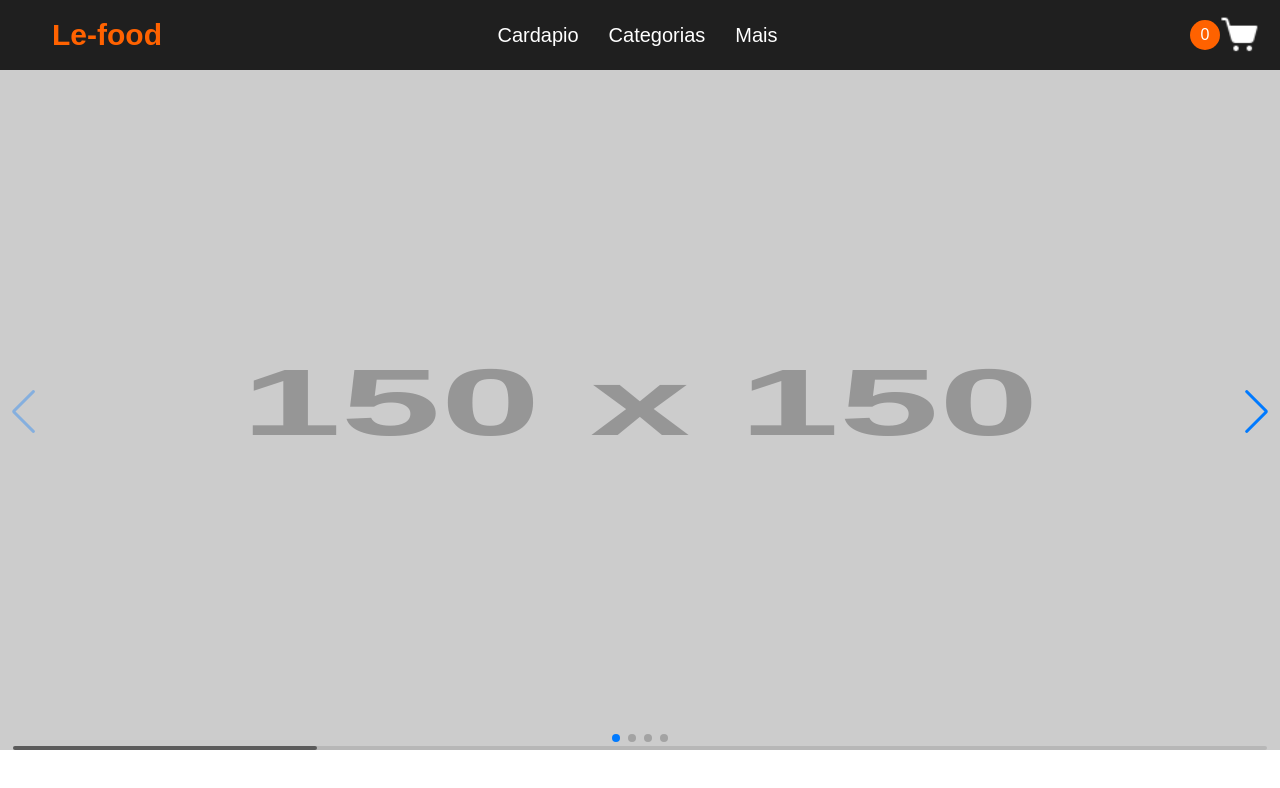
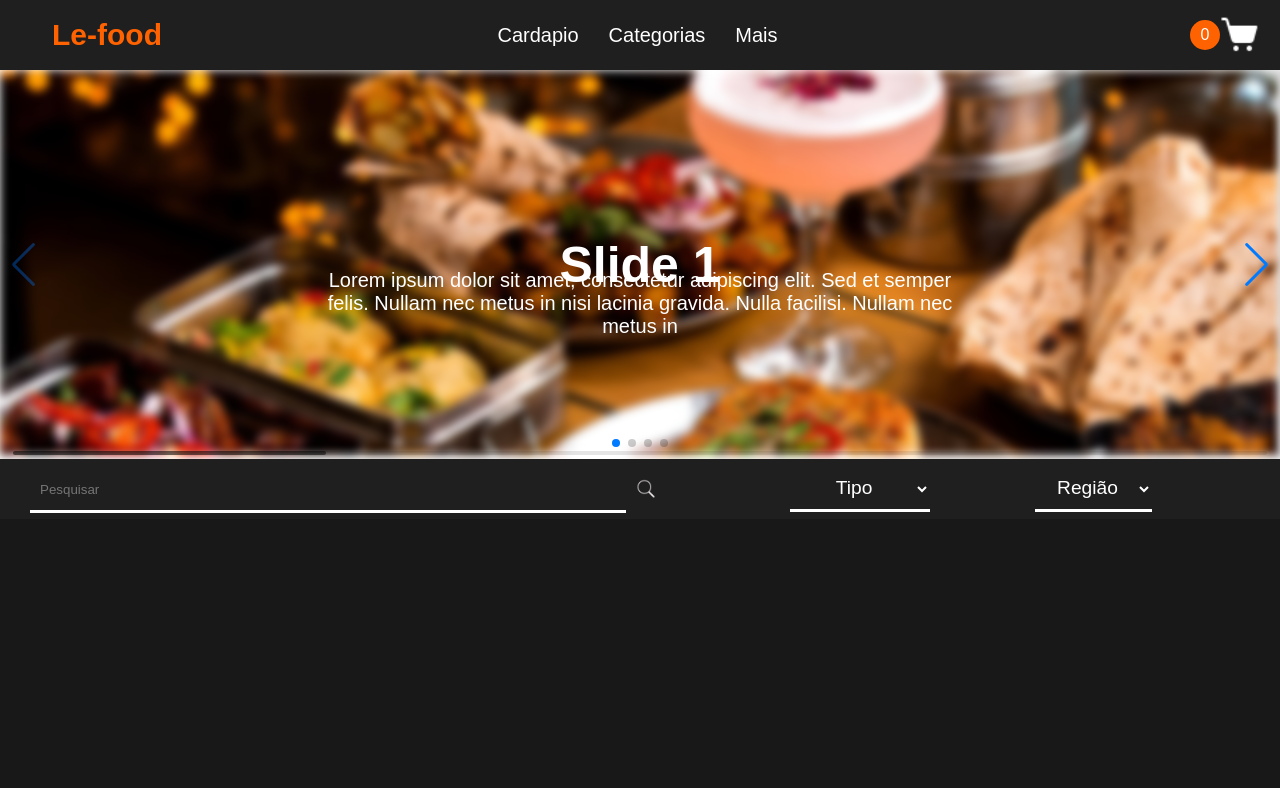
Before and after one commit to MestreSol/e-food, a React (Create React App) app: page / in a window 1280 px wide. Shown: the top 788 px of the page. Built offline with nearby package versions, Linux system fonts and the light colour scheme.

Commit message:
🎨 style: enhance Carousel and add SearchArea component for improved user interaction

```diff
--- a/src/App.css
+++ b/src/App.css
@@ -123,5 +123,97 @@
 
 .swiper-slide img{
   width: 100vw;
-  height: 85vh;
+  height: 385px;
+  filter: blur(5px);
+  object-fit: cover;
+  position: relative;
 }
+
+.swiper-slide h2, .swiper-slide p{
+  position: absolute;
+  z-index: 1;
+  color: #fff;
+  font-family: "Kelly Slab", sans-serif;
+}
+
+.swiper-slide h2{
+  font-size: 50px;
+  top: 50%;
+  left: 50%;
+  transform: translate(-50%, -50%);
+}
+
+.swiper-slide p{
+  font-size: 20px;
+  top: 60%;
+  left: 50%;
+  transform: translate(-50%, -50%);
+}
+
+.search{
+  width: 100vw;
+  height: 60px;
+  background-color: #1f1f1f;
+  display: flex;
+  justify-content: space-between;
+}
+.search-area{
+  display: flex;
+  width: 100%;
+  padding: 10px;
+  margin-left: 20px;
+}
+
+.search-area input{
+  width: 45vw;
+  height: 21px;
+  border: none;
+  padding: 10px;
+  font-family: "Kelly Slab", sans-serif;
+  background-color: transparent;
+  color: #fff;
+  border-bottom: #fff solid;
+}
+
+.search-area input::placeholder{
+  font-family: "Kelly Slab", sans-serif;
+}
+
+.search-area button{
+  background-color: transparent;
+  color: #fff;
+  border: none;
+  padding: 10px;
+  border-radius: 5px;
+  font-family: "Kelly Slab", sans-serif;
+}
+
+.search-area img{
+  width: 20px;
+  height: 20px;
+}
+
+.search-select{
+  display: flex;
+  justify-content: space-between;
+  align-items: center;
+  margin-right: 20px;
+  width: 30vw;
+}
+
+.search-select select{
+  background-color: transparent;
+  color: #fff;
+  border: none;
+  padding: 10px;
+  font-family: "Kelly Slab", sans-serif;
+  border-bottom: #fff solid;
+  text-align: center;
+  font-size: 1.2rem;
+}
+
+.search-select select option{
+  background-color: #1f1f1f;
+  color: #fff;
+  font-family: "Kelly Slab", sans-serif;
+}
--- a/src/App.tsx
+++ b/src/App.tsx
@@ -3,12 +3,14 @@ import logo from './logo.svg'
 import './App.css'
 import Header from './containers/Header'
 import Carousel from './components/Carousel'
+import SearchArea from './containers/searchArea'
 
 function App() {
   return (
     <>
       <Header></Header>
       <Carousel></Carousel>
+      <SearchArea></SearchArea>
     </>
   )
 }
--- a/src/components/Carousel/index.tsx
+++ b/src/components/Carousel/index.tsx
@@ -9,7 +9,7 @@ const Carousel = () => {
   return (
     <Swiper
          modules={[Navigation, Pagination, Scrollbar, A11y]}
-         spaceBetween={50}
+         spaceBetween={0}
          slidesPerView={1}
          navigation
          pagination={{ clickable: true }}
@@ -17,7 +17,15 @@ const Carousel = () => {
          onSlideChange={() => console.log('slide change')}
     >
       <SwiperSlide>
-        <img src="https://via.placeholder.com/150" alt="slide 1" />
+        <img src="/image1.jpg" alt="slide 1" />
+        <div className="text">
+        <h2>
+          Slide 1
+        </h2>
+        <p>
+          Lorem ipsum dolor sit amet, consectetur adipiscing elit. Sed et semper felis. Nullam nec metus in nisi lacinia gravida. Nulla facilisi. Nullam nec metus in
+        </p>
+        </div>
       </SwiperSlide>
       <SwiperSlide>
         <img src="https://via.placeholder.com/150" alt="slide 2" />
--- /dev/null
+++ b/src/containers/searchArea/index.tsx
@@ -0,0 +1,30 @@
+const SearchArea = () => {
+  return (
+    <div className="search">
+      <div className="search-area">
+        <input type="text" placeholder="Pesquisar" />
+        <button>
+          <img src="/search.png" alt="search" />
+        </button>
+      </div>
+      <div className="search-select">
+        <select>
+          <option value="0">Tipo</option>
+          <option value="1">Categoria 1</option>
+          <option value="2">Categoria 2</option>
+          <option value="3">Categoria 3</option>
+        </select>
+      </div>
+      <div className="search-select">
+        <select>
+          <option value="0">Região</option>
+          <option value="1">Cidade 1</option>
+          <option value="2">Cidade 2</option>
+          <option value="3">Cidade 3</option>
+          </select>
+      </div>
+    </div>
+  );
+}
+
+export default SearchArea;
--- a/src/index.css
+++ b/src/index.css
@@ -3,6 +3,8 @@
   padding: 0px;
 }
 body {
+  background-color: #181818;
+
   margin: 0;
   font-family: -apple-system, BlinkMacSystemFont, 'Segoe UI', 'Roboto',
     'Oxygen', 'Ubuntu', 'Cantarell', 'Fira Sans', 'Droid Sans',
```
Also changed, not shown: public/image1.jpg (added), public/search.png (added).
